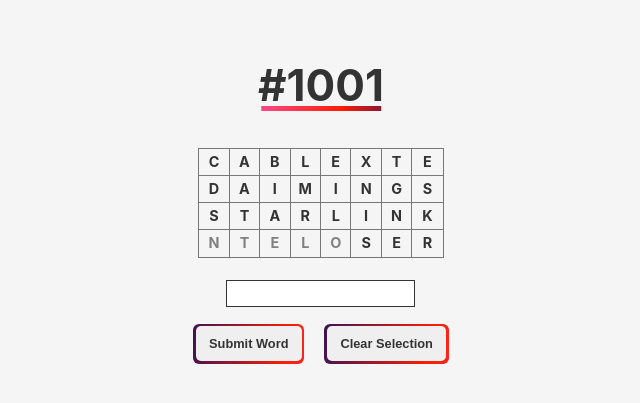
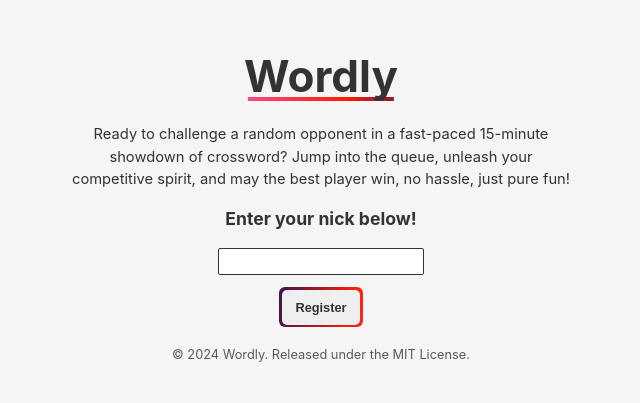
Before and after one commit to vercetti322/Wordly, a React (Vite) app: page / in a window 1280 px wide. Shown: the part 193-596 px from the top of the page, without its empty margins (319-959 px from the left). Built offline with nearby package versions, Linux system fonts and the light colour scheme.

Commit message:
game connection added

```diff
--- a/src/App.jsx
+++ b/src/App.jsx
@@ -2,9 +2,24 @@
 import Game from './components/Game/Game';
 import Home from './components/Home/Home';
 import { useState } from 'react';
+import useWebSockets from './hooks/useWebSockets';
+import WsContext from './context/WsContext';
 
 export default function App() {
-  const [gameSession, isGameSession] = useState(true);
-
-  return <>{gameSession ? <Game id={1001} /> : <Home />}</>;
+  const { registered, game, register, stompClient, playerCount, playerId } =
+    useWebSockets();
+  return (
+    <WsContext.Provider
+      value={{
+        registered,
+        register,
+        stompClient,
+        playerCount,
+        game,
+        playerId,
+      }}
+    >
+      {game ? <Game game={game} /> : <Home />}
+    </WsContext.Provider>
+  );
 }
--- a/src/components/Game/Game.css
+++ b/src/components/Game/Game.css
@@ -8,6 +8,11 @@
 .game .button-group {
   display: flex;
   gap: 10px;
+}
+
+.game .contestants {
+  margin: 5px;
+  font-weight: 600;
 }
 
 .game .word-output {
--- a/src/components/Game/Game.jsx
+++ b/src/components/Game/Game.jsx
@@ -5,9 +5,11 @@ import WordGrid from '../WordGrid/WordGrid';
 import { demoGridJson } from '../../assets/constants';
 import Button from '../Button/Button';
 import { makeWord, getGridData, getGridStatus } from '../../assets/utils';
-import { useState } from 'react';
+import { useContext, useState } from 'react';
+import WsContext from '../../context/WsContext';
 
-export default function Game({ id }) {
+export default function Game({ game }) {
+  const { playerId } = useContext(WsContext);
   const demoGridData = getGridData(demoGridJson.grid);
   const demoGridStatus = getGridStatus(demoGridJson.grid);
   const [resetTrigger, setResetTrigger] = useState(0);
@@ -43,7 +45,13 @@ export default function Game({ id }) {
 
   return (
     <div className="game">
-      <Header text={`#${id}`} />
+      <Header text={`#${game.gameId}`} />
+      <p className='contestants'>
+        You vs{' '}
+        {game.firstPlayer.playerId === playerId
+          ? game.secondPlayer.name
+          : game.firstPlayer.name}
+      </p>
       <WordGrid
         letterData={demoGridData}
         onSelectionUpdate={handleSelectionUpdate}
--- a/src/components/Home/Home.css
+++ b/src/components/Home/Home.css
@@ -27,7 +27,7 @@
 .home .description {
   margin: 7.5px;
   font-size: 0.92rem;
-  width: 550px;
+  width: 500px;
   text-align: center;
   line-height: 1.5;
 }
--- a/src/components/Home/Home.jsx
+++ b/src/components/Home/Home.jsx
@@ -1,10 +1,21 @@
 import './Home.css';
 import Header from '../Header/Header';
-import { useState } from 'react';
+import { useContext, useState } from 'react';
 import Button from '../Button/Button';
+import WsContext from '../../context/WsContext';
 
 export default function Home() {
   const [name, setName] = useState('');
+  const { register, registered, playerId, playerCount } = useContext(WsContext);
+
+  const handleRegister = () => {
+    if (name.trim() == '') {
+      alert('Pls enter a valid nick!');
+      return;
+    }
+    register(name);
+  };
+
   return (
     <div className="home">
       <Header text={'Wordly'} />
@@ -13,16 +24,25 @@ export default function Home() {
         of crossword? Jump into the queue, unleash your competitive spirit, and
         may the best player win, no hassle, just pure fun!
       </p>
+      {!registered ? (
+        <>
           <p className="nick">Enter your nick below!</p>
           <input
             onChange={(e) => setName(e.target.value)}
             className="input"
             type="text"
           />
-      <Button
-        handleClick={() => console.log(`${name} player registered`)}
-        text={'Register'}
-      />
+          <Button handleClick={handleRegister} text={'Register'} />
+        </>
+      ) : (
+        <>
+          <p>
+            {playerCount} {playerCount == 1 ? 'player is' : 'players are'}{' '}
+            online, wait for a while.... Your id is {playerId}
+          </p>
+          {/* <Button handleClick={enterGame} text={'Enter Game'} /> */}
+        </>
+      )}
       <p className="copyright">
         © 2024 Wordly. Released under the MIT License.
       </p>
--- /dev/null
+++ b/src/context/WsContext.js
@@ -0,0 +1,5 @@
+import { createContext } from "react";
+
+const WsContext = createContext(null);
+
+export default WsContext;
--- /dev/null
+++ b/src/hooks/useWebSockets.js
@@ -0,0 +1,75 @@
+import { useEffect, useRef, useState } from "react";
+import SockJS from "sockjs-client";
+import { over } from "stompjs";
+
+export default function useWebSockets() {
+    const [registered, setRegistered] = useState(false);
+    const [playerId, setPlayerId] = useState(null);
+    const [game, setGame] = useState(null);
+    const stompClientRef = useRef(null);
+    const [playerCount, setPlayerCount] = useState(0);
+
+    const register = (name) => {
+        const socket = new SockJS('http://localhost:8080/ws');
+        const stompClient = over(socket);
+        stompClientRef.current = stompClient;
+
+        const onConnected = () => {
+            stompClient.subscribe('/player', (message) => {
+                setPlayerCount(message.body);
+            });
+
+            stompClient.subscribe(`/player/${name}`, (message) => {
+                setPlayerId(message.body);
+            });
+
+            stompClient.send('/game-api/register', {}, name);
+
+            setRegistered(true);
+        };
+
+        const onDisconnected = () => {
+            setRegistered(false);
+        };
+
+        const onError = (err) => {
+            console.error(err);
+            onDisconnected();
+        };
+
+        stompClient.connect({}, onConnected, onError);
+
+    };
+
+    useEffect(() => {
+        if (playerId && stompClientRef.current) {
+            stompClientRef.current.subscribe(`/player/gameObject/${playerId}`, (gameMessage) => {
+                const game = JSON.parse(gameMessage.body);
+                console.log(game);
+                setGame(game);
+            });
+
+            if (game) {
+                stompClientRef.current.subscribe(`/game/${game.gameId}`, (gameMessage) => {
+                    const status = gameMessage.body;
+                    if (status === 'ended') {
+                        console.log('game ended');
+                        window.location.reload();
+                    }
+                });
+            }
+
+        }
+
+        return () => {
+            if (stompClientRef.current && playerId) {
+                stompClientRef.current.unsubscribe(`/player/${playerId}`);
+                if (game) {
+                    stompClientRef.current.unsubscribe(`/game/${game.gameId}`);
+                }
+            }
+        };
+    }, [playerId, game]);
+
+    return { registered, playerId, playerCount, register, stompClient: stompClientRef.current, game };
+}
```
Also changed, not shown: src/assets/images/ashneer-meme.jpg (deleted), src/assets/images/starlink-meme.jpg (deleted). Lines whose indentation alone changed are shown as unchanged.
